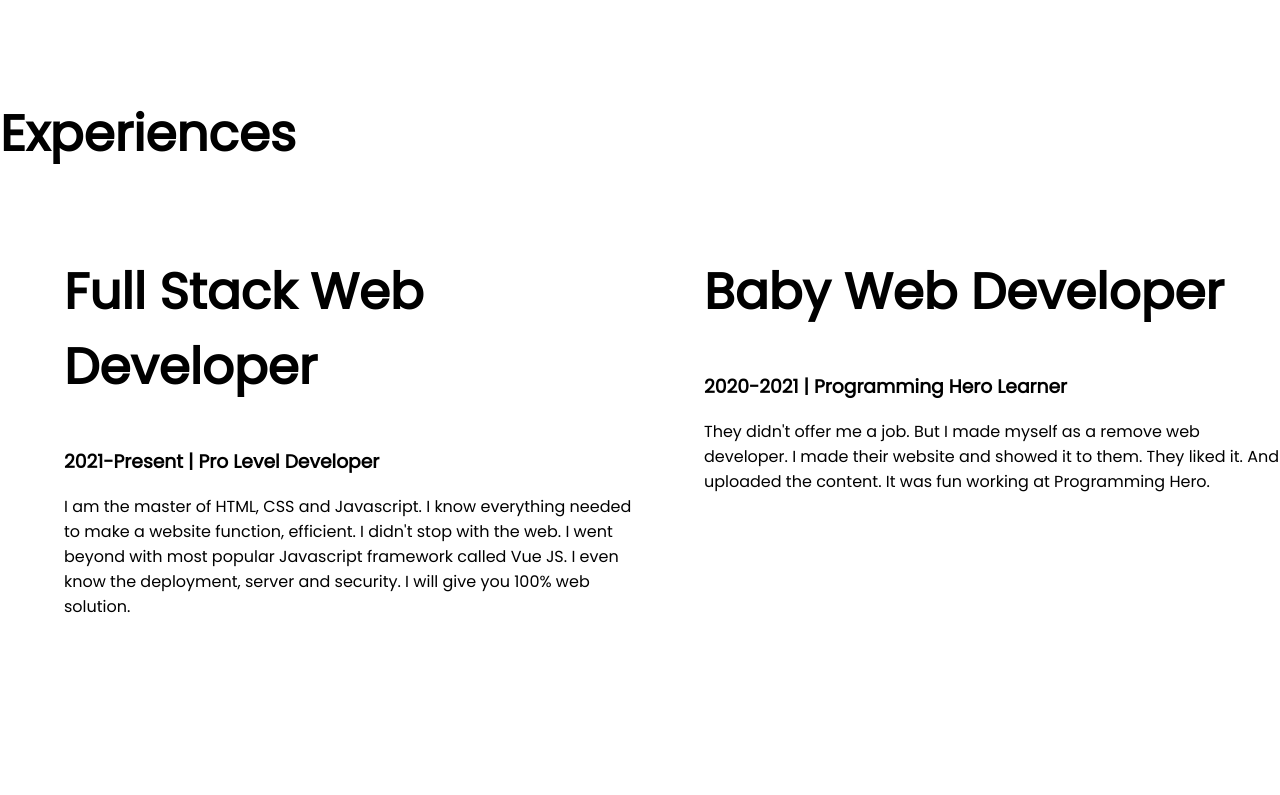
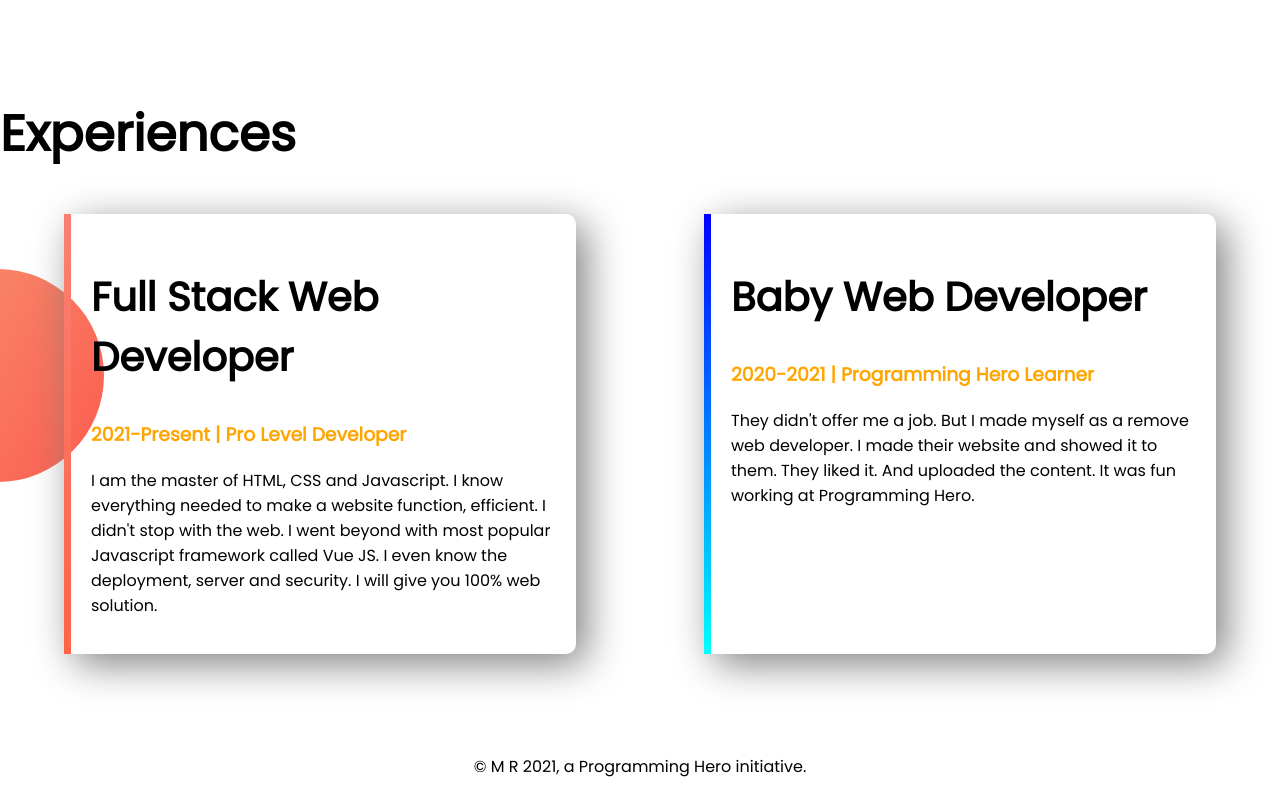
Before and after one commit to masudcn29/developer-portfolio, a plain HTML site: page index.html in a window 1280 px wide. Shown: the part 1002-1797 px from the top of the page. Before the commit the page ends 1737 px from the top, so only its background shows below. Drawn offline with Linux system fonts and the light colour scheme.

Commit message:
footer and experinece added

```diff
--- a/index.html
+++ b/index.html
@@ -45,17 +45,17 @@
     <section class="experience-area">
         <h1>Experiences</h1>
         <div class="flexible-container">
-            <div class="half-width">
-                <h1>Full Stack Web Developer</h1>
-                <h3>2021-Present | Pro Level Developer</h3>
+            <div id="full-stack-experience" class="experience-item">
+                <h2>Full Stack Web Developer</h2>
+                <h3 class="oranger-color">2021-Present | Pro Level Developer</h3>
                 <p>I am the master of HTML, CSS and Javascript. I know everything needed to make a website function,
                     efficient. I didn't stop with the web. I went beyond with most popular Javascript framework called
                     Vue
                     JS. I even know the deployment, server and security. I will give you 100% web solution.</p>
             </div>
-            <div class="half-width">
-                <h1>Baby Web Developer</h1>
-                <h3>2020-2021 | Programming Hero Learner</h3>
+            <div id="web-dev-experience" class="experience-item">
+                <h2>Baby Web Developer</h2>
+                <h3 class="oranger-color">2020-2021 | Programming Hero Learner</h3>
                 <p>They didn't offer me a job. But I made myself as a remove web developer. I made their website and
                     showed
                     it to them. They liked it. And uploaded the content. It was fun working at Programming Hero.</p>
@@ -63,6 +63,9 @@
         </div>
 
     </section>
+    <footer>
+        <p>© M R 2021, a Programming Hero initiative.</p>
+    </footer>
 </body>
 
 </html>
--- a/style.css
+++ b/style.css
@@ -4,6 +4,9 @@
 }
 h1{
     font-size: 50px;
+}
+h2{
+    font-size: 40px;
 }
 .oranger-color{color: orange;
 
@@ -37,3 +40,30 @@
     background-repeat: no-repeat;
     background-position: right;
 }
+.experience-area{
+    background-image: url(images/exp-bg.png);
+    background-repeat: no-repeat;
+    background-position: left;
+}
+.experience-item{
+    width: 40%;
+    margin-left: 5%;
+    margin-right: 5%;
+    padding: 20px;
+    border-radius: 10px;
+    box-shadow: 10px 10px 40px gray;
+}
+#web-dev-experience{
+    border-left: 7px solid;
+    border-image: linear-gradient(blue , cyan);
+    border-image-slice: 1;
+
+}
+#full-stack-experience{
+    border-left: 7px solid;
+    border-image: linear-gradient(salmon, tomato);
+    border-image-slice: 1;
+}
+footer p{
+    text-align: center;
+}
```
Also changed, not shown: 4 other files.
